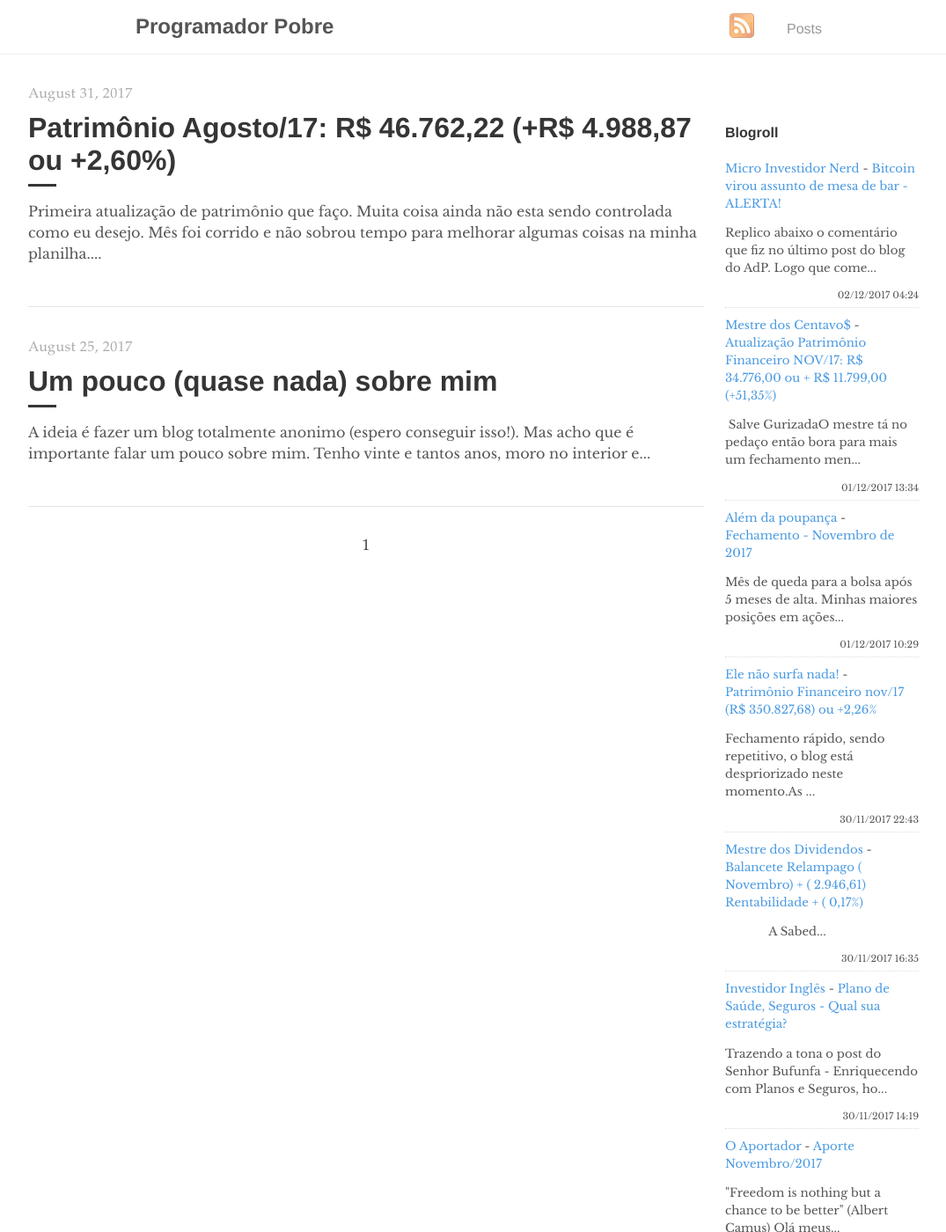
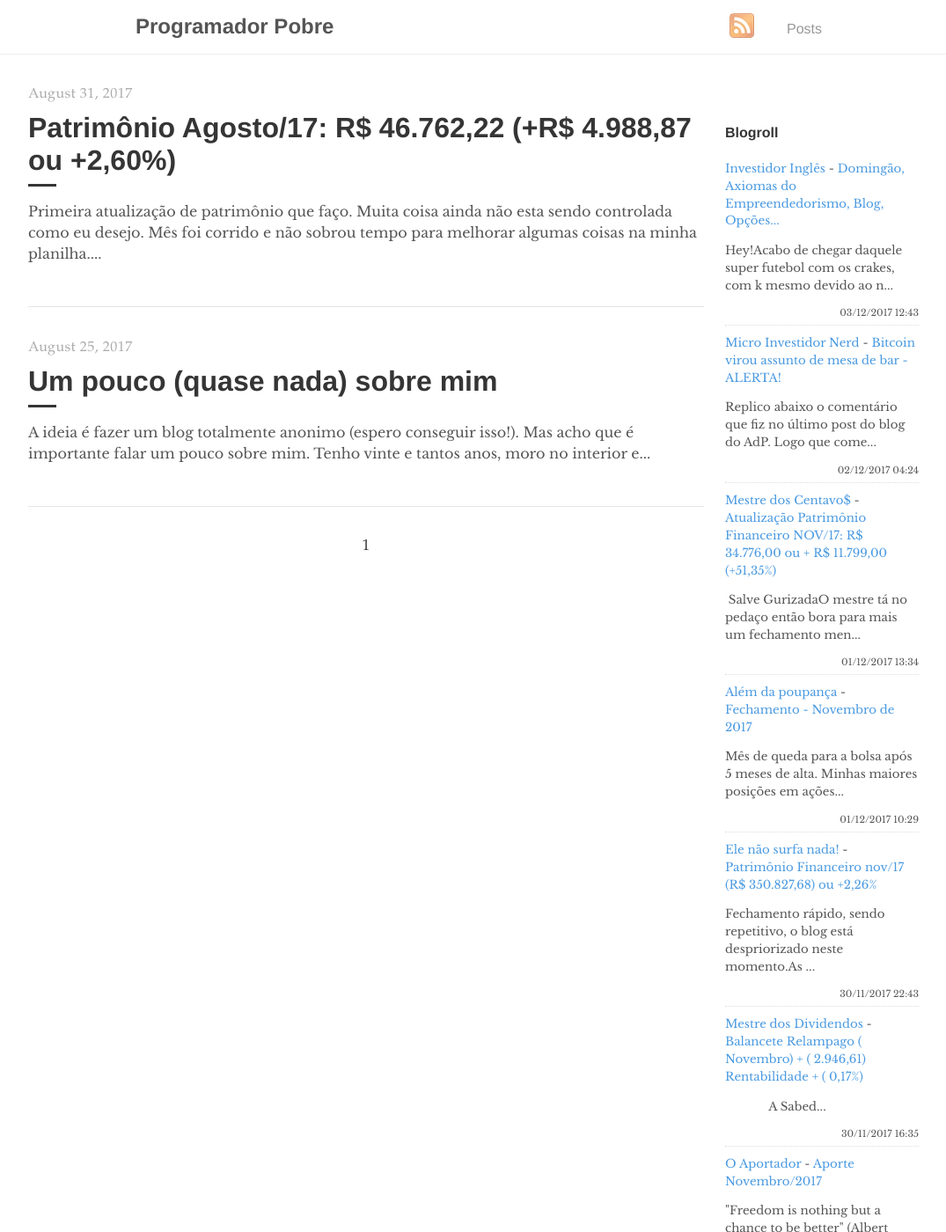
Before and after one commit to programadorpobre/programadorpobre.github.io, a Jekyll site: the page built from index.html, in a window 1280 px wide and 1400 px high. Shown: the whole window at 88% size, without its empty margins (96-1171 px from the left). Built offline with Jekyll 4.4.1, drawn with Linux system fonts in a browser that asks for light colours; the list of posts is cut into pages by our own code; comment, search, counter and statistics services are not loaded.

Commit message:
[ci skip] travis #120

```diff
--- a/_includes/feed-entries.html
+++ b/_includes/feed-entries.html
@@ -1,3 +1,8 @@
+<div class="feed-entry">
+    <a class="feed-entry-site-name" href="http://investidoringles.blogspot.com/">Investidor Inglês</a> - <a class="feed-entry-title" href="http://investidoringles.blogspot.com/2017/12/axiomas-do-empreendedorismo.html">Domingão, Axiomas do Empreendedorismo, Blog, Opções...</a>
+    <p class="feed-entry-summary">Hey!Acabo de chegar daquele super futebol com os crakes, com k mesmo devido ao n...</p>
+    <time datetime="2017-12-03T12:43:00.002-02:00">03/12/2017 12:43</time>
+</div>
 <div class="feed-entry">
     <a class="feed-entry-site-name" href="http://microinvestidornerd.blogspot.com/">Micro Investidor Nerd</a> - <a class="feed-entry-title" href="http://microinvestidornerd.blogspot.com/2017/12/bitcoin-virou-assunto-de-mesa-de-bar.html">Bitcoin virou assunto de mesa de bar - ALERTA!</a>
     <p class="feed-entry-summary">Replico abaixo o comentário que fiz no último post do blog do AdP. Logo que come...</p>
@@ -24,11 +29,6 @@
     <time datetime="2017-11-30T16:35:00.002-08:00">30/11/2017 16:35</time>
 </div>
 <div class="feed-entry">
-    <a class="feed-entry-site-name" href="http://investidoringles.blogspot.com/">Investidor Inglês</a> - <a class="feed-entry-title" href="http://investidoringles.blogspot.com/2017/11/estrategia-plano-saude-seguro-vida-carro.html">Plano de Saúde, Seguros - Qual sua estratégia?</a>
-    <p class="feed-entry-summary">Trazendo a tona o post do Senhor Bufunfa - Enriquecendo com Planos e Seguros, ho...</p>
-    <time datetime="2017-11-30T14:19:00.000-02:00">30/11/2017 14:19</time>
-</div>
-<div class="feed-entry">
     <a class="feed-entry-site-name" href="http://oaportadorfinanceiro.blogspot.com/">O Aportador</a> - <a class="feed-entry-title" href="http://oaportadorfinanceiro.blogspot.com/2017/11/aporte-novembro2017.html">Aporte Novembro/2017</a>
     <p class="feed-entry-summary">"Freedom is nothing but a chance to be better"&nbsp;(Albert Camus)&nbsp;Olá meus...</p>
     <time datetime="2017-11-21T16:17:00.004-02:00">21/11/2017 16:17</time>
```
